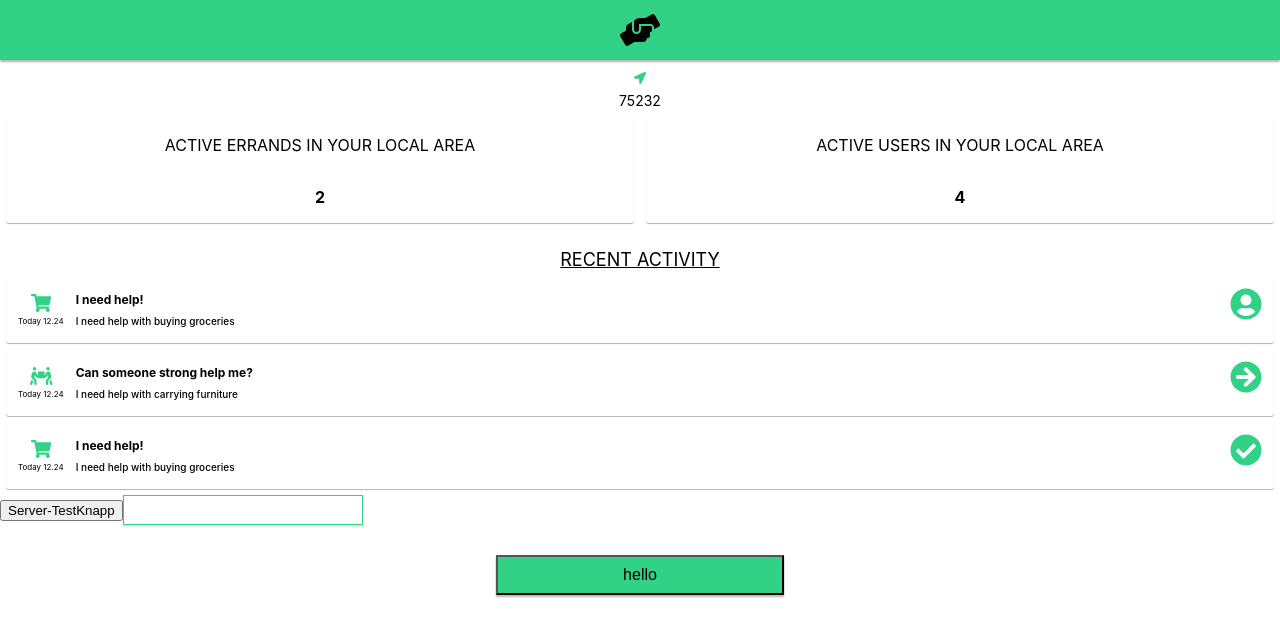
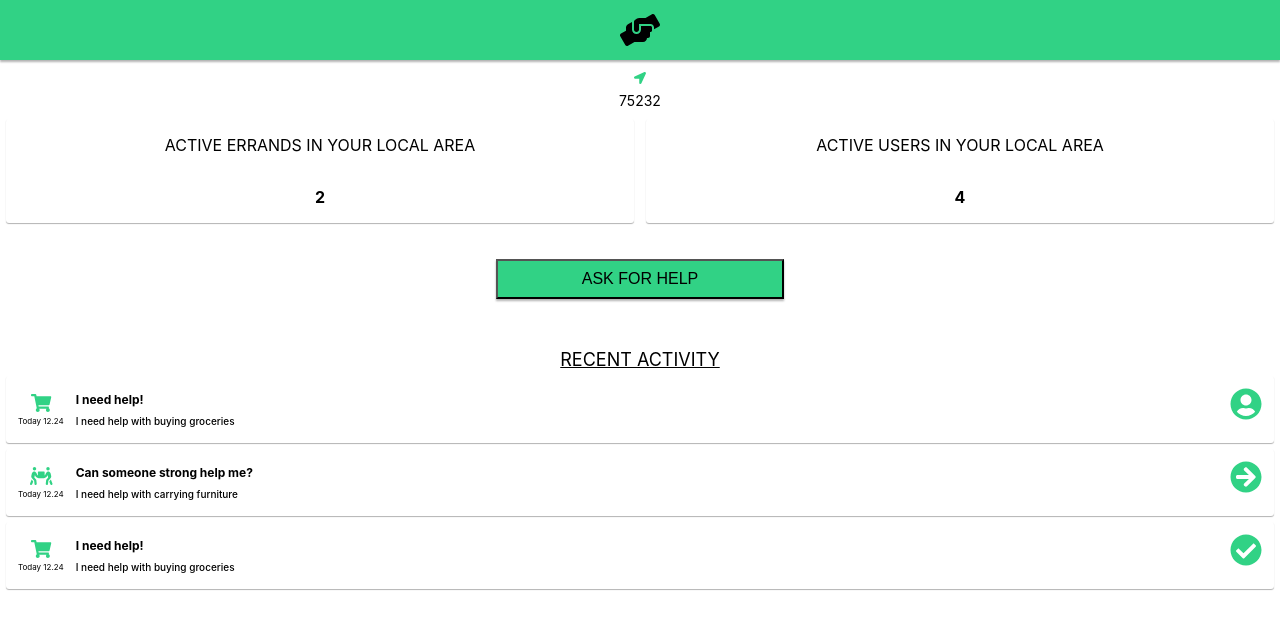
Before and after one commit to Vlad-Ber/Local_Heroes, a React (Create React App) app: page / in a window 1280 px wide. Shown: the top 636 px of the page. Built offline with nearby package versions, Linux system fonts and the light colour scheme.

Commit message:
added ask for help button

```diff
--- a/src/App.js
+++ b/src/App.js
@@ -5,9 +5,7 @@ import NavBar from './components/NavBar.js';
 import EventItemListView from './components/EventItemListView.js';
 import SectionTitle from './components/SectionTitle.js';
 import StatusView from './components/StatusView.js';
-
 import TextButton from './components/TextButton.js';
-import TextInput from './components/TextInput.js';
 
 import data from './data/data.json';
 
@@ -23,10 +21,9 @@ class App extends Component {
     }
   }
 
-  vidKnappTryck = () => {
-
+  askForHelp = () => {
       axios.post("/",{
-	    data1: "hej",
+          data1: "I want help!",
       }).then((response)=> {
           console.log("Data submitted successfully");
       }).catch((error)=> {
@@ -54,11 +51,9 @@ class App extends Component {
           activeUsers={this.state.activeUsers}
           activeErrands={this.state.activeErrands}
         />
+        <TextButton function={this.askForHelp} description="ASK FOR HELP"/>
         <SectionTitle text="RECENT ACTIVITY"/>
         <EventItemListView errands={data["errands"]}/>
-		    <button onClick={this.vidKnappTryck} id="loginKnapp" type="button" className="input">Server-TestKnapp</button>
-        <TextInput/>
-        <TextButton function={() => console.log("hello")} description="hello"/>
       </div>
 	)}
 }
```
Lines whose indentation alone changed are shown as unchanged.
